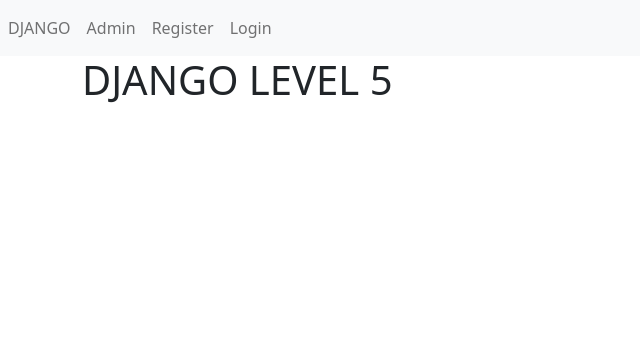
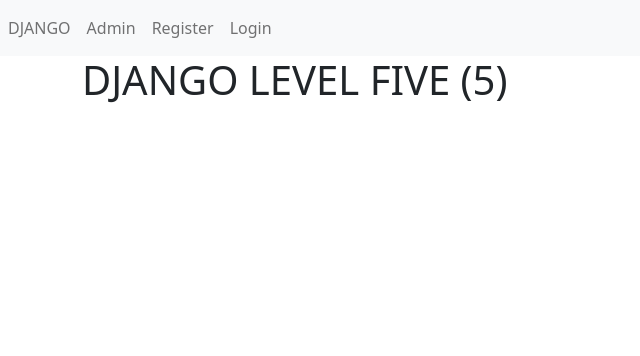
Before and after one commit to Ashishballatigi/djanog-deployment-testapp, a Django app: page / in a window 1280 px wide. Shown: the top 356 px of the page, without its empty margins (0-640 px from the left). Run offline with Django 3.2, Linux system fonts and the light colour scheme.

Commit message:
changed letter

```diff
--- a/learning_users/templates/basic_app/index.html
+++ b/learning_users/templates/basic_app/index.html
@@ -2,7 +2,7 @@
 {%block body_block%}
 
 <div class='jumbotron'>
-    <h1> DJANGO LEVEL 5</h1>
+    <h1> DJANGO LEVEL FIVE (5)</h1>
 </div>
 
 {% endblock%}
```
